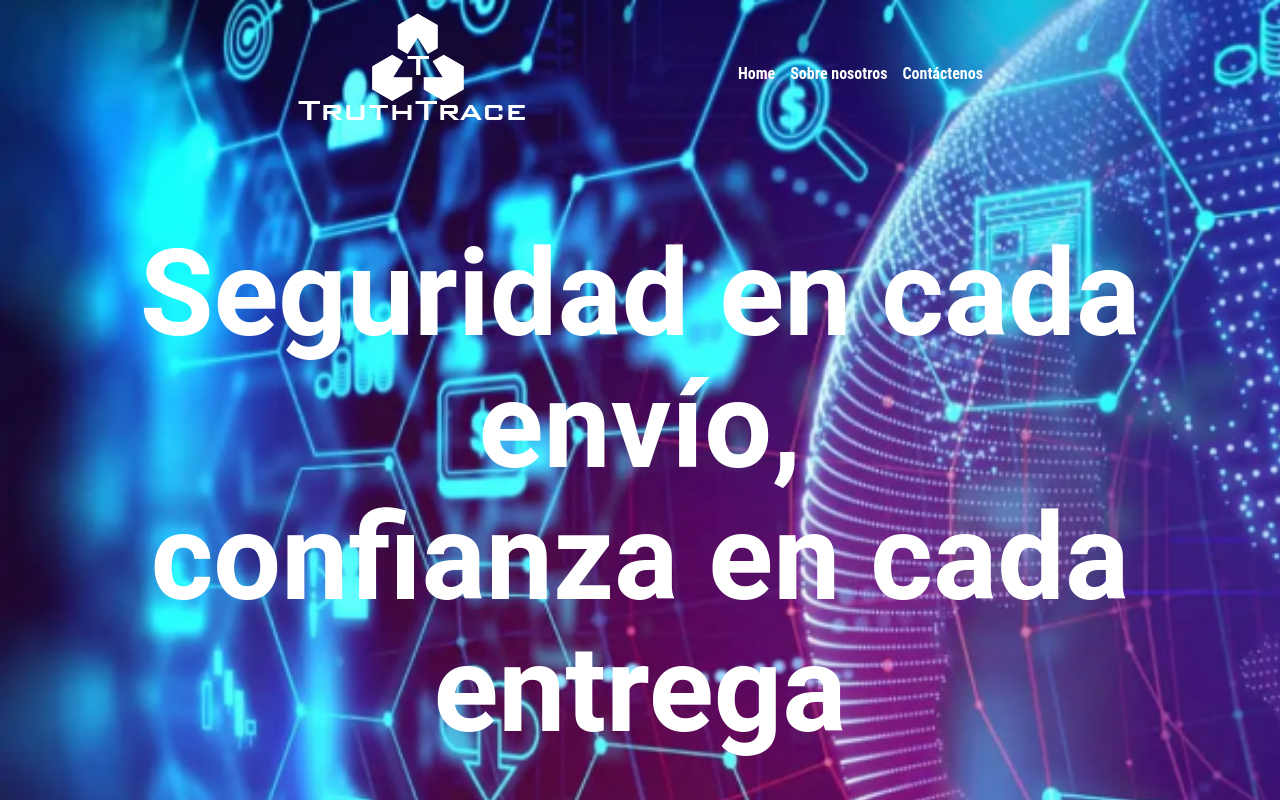
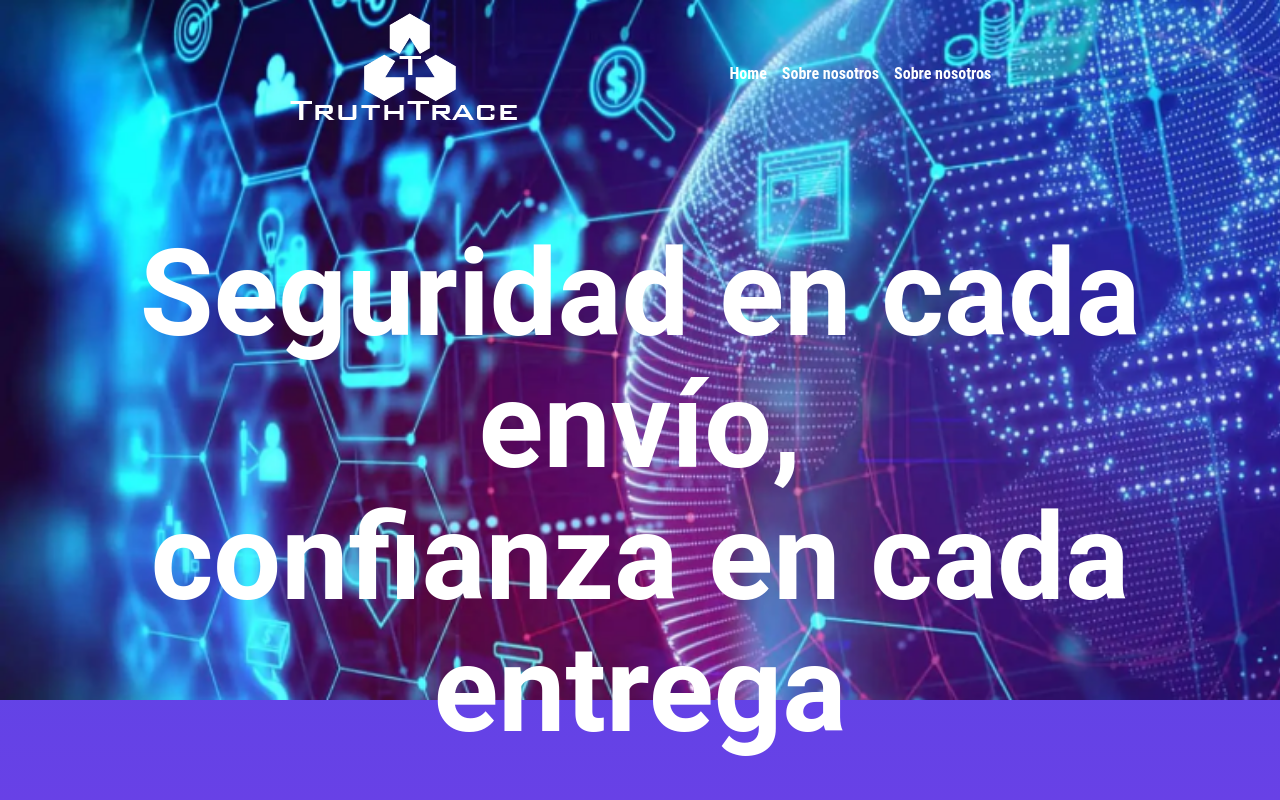
Before and after one commit to NaraHumanoUnlam/TruthTrace.Web, a React (Vite) app in the folder truthtrace-app/: page / in a window 1280 px wide. Built offline with nearby package versions, Linux system fonts and the light colour scheme.

Commit message:
feat: se arregla error con app.js

```diff
--- a/truthtrace-app/src/App.js
+++ /dev/null
@@ -1,14 +0,0 @@
-import './App.css';
-import Footer from './components/footer/footer.tsx';
-import Home from './components/home/home.tsx';
-
-function App() {
-  return (
-    <div className="App">
-      <Home />
-      <Footer />
-    </div>
-  );
-}
-
-export default App;
--- a/truthtrace-app/src/components/header/header.jsx
+++ b/truthtrace-app/src/components/header/header.jsx
@@ -3,13 +3,13 @@
 import './header.css';
 
 const Header = ({ src }) => (
-    <header className="header">
+    <header className="header" id='home'>
         <nav className='menu'>
         <a href='#home' className="header__logo"><img src={src} alt="logo"  /></a>
             <ul className="header__menu">
                 <li className="header__menu-item"><Link to={`#home`}>Home</Link></li>
-                <li className="header__menu-item"><Link to={`about`}>Sobre nosotros</Link></li>
-                <li className="header__menu-item"><a href='#contact'>Contáctenos</a></li>
+                <li className="header__menu-item"><Link to={`#about`}>Sobre nosotros</Link></li>
+                <li className="header__menu-item"><Link to={`#contact`}>Sobre nosotros</Link></li>
             </ul>
         </nav>
     </header>
--- a/truthtrace-app/src/components/home/home.tsx
+++ /dev/null
@@ -1,16 +0,0 @@
-import React from 'react';
-import './home.css';
-import Principles from '../principles/principles.tsx';
-import logo from '../../assets/images/logo.png';
-import Header from '../header/header.tsx';
-
-const Home = () => (
-    <div className="main">
-        <Header src={logo}/>
-        <h1 className='slogan'>Seguridad en cada envío,<br/> confianza en cada entrega</h1>
-        <h2 className='slogan2'>Descubre la diferencia con blockchain</h2>
-        <Principles/>
-    </div>
-)
-
-export default Home;
--- a/truthtrace-app/src/components/principles/principles.tsx
+++ b/truthtrace-app/src/components/principles/principles.tsx
@@ -1,7 +1,7 @@
 import React from 'react';
 import './principles.css';
 const Principles = () => (
-    <div className="principles">
+    <div className="principles" id='about'>
         <div className="label">
             <p className="titulo-falopa">
                 <span className="text-wrapper">Nos preocupamos por tu </span>
```
